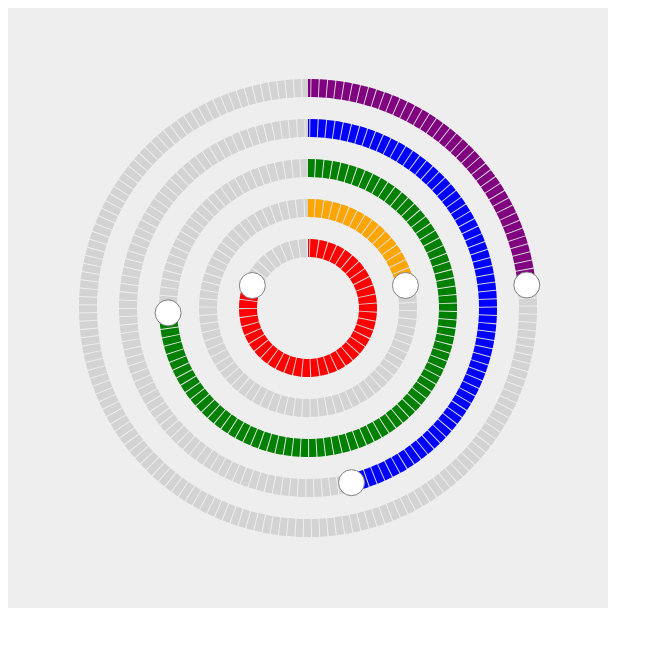
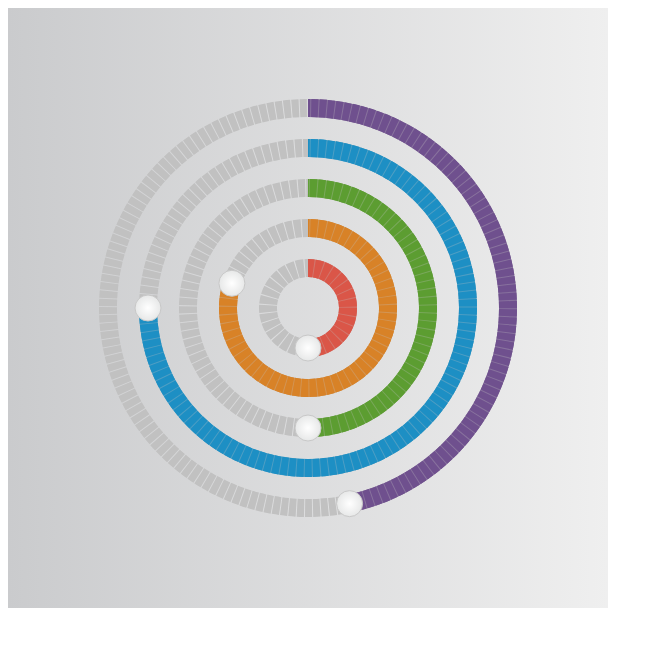
Before and after one commit to Superlukec/circular-slider, a website built with Vite: page index.html in a window 1280 px wide. Shown: the whole page, without its empty margins (0-663 px from the left). Built offline with nearby package versions, Linux system fonts and the light colour scheme.

Commit message:
Circular slider adapts radius - input from user

```diff
--- a/index.html
+++ b/index.html
@@ -7,7 +7,7 @@
     <title>Circular Slider</title>
   </head>
   <body>
-    <div id="slider-holder"></div>
+    <div id="app"></div>
     <script type="module" src="/src/main.ts"></script>
   </body>
 </html>
--- a/src/main.ts
+++ b/src/main.ts
@@ -2,44 +2,43 @@ import { Slider } from './sliderClass';
 import './style.css'
 
 let slider1 = new Slider(
-  '#slider-holder',
-  600,
-  600,
+  '#app',
+  200,
   [{
     name: 'Transportation',
-    value: 750,
+    value: 350,
     step: 1,
-    maxValue: 1000,
+    maxValue: 750,
     minValue: 0,
-    color: 'purple',
+    color: '#6f508e',
   }, {
     name: 'Food',
     value: 750,
     step: 1,
     maxValue: 1000,
     minValue: 0,
-    color: 'blue',
+    color: '#1d8fc4',
   }, {
     name: 'Insurance',
     value: 500,
     step: 10,
     maxValue: 1000,
     minValue: 0,
-    color: 'green',
+    color: '#5c9d31',
   }, {
     name: 'Entertainment',
     value: 800,
     step: 1,
     maxValue: 1000,
     minValue: 0,
-    color: 'orange',
+    color: '#d88227',
   }, {
     name: 'Health Care',
     value: 200,
     step: 100,
-    maxValue: 1000,
+    maxValue: 400,
     minValue: 0,
-    color: 'red',
+    color: '#da5648',
   }]
 );
 slider1.draw();
--- a/src/sliderClass.ts
+++ b/src/sliderClass.ts
@@ -2,9 +2,9 @@ interface SliderVariable {
   name: string;
   value: number;
   color: string;
-  maxValue?: number;
-  minValue?: number;
-  step?: number;
+  maxValue: number;
+  minValue: number;
+  step: number;
 }
 
 interface Coordinates {
@@ -14,12 +14,13 @@ interface Coordinates {
 
 export class Slider {
 
-  container: string;
-  radius!: number;
-  width: number;
-  heigth: number
-  sliders: SliderVariable[];
+  private container!: string;
+  private radius!: number;
+  private width!: number;
+  private heigth!: number
+  private sliders!: SliderVariable[];
 
+  private legend!: HTMLDivElement;
   private svg!: SVGElement;
   private slidersInfo: SVGElement[] = [];
   private sliderAngle: number[] = [];
@@ -29,20 +30,34 @@ export class Slider {
 
   constructor(
     container: string,
-    // radius: number,
-    width: number,
-    height: number,
+    radius: number,
     sliders: SliderVariable[]) {
+
+    const containerDOM: HTMLDivElement | null = document.querySelector<HTMLDivElement>(container);
+    if (!containerDOM) {
+      alert('Element not found');
+      return;
+    }
+
+    containerDOM.style.display = 'flex';
+
     this.container = container;
-    this.width = width;
-    this.heigth = height;
+    this.radius = radius;
+    this.width = containerDOM.offsetWidth;
+    this.heigth = containerDOM.offsetHeight;
     this.sliders = [...sliders];
+
+    this.legend = document.createElement('div');
+    this.legend.setAttribute('id', 'legend');
+    //this.legend.style.width = '200px';
+
+
+    //containerDOM!.appendChild(this.legend);
 
     const svg = document.createElementNS('http://www.w3.org/2000/svg', 'svg');
     svg.setAttribute('id', 'slider-holder')
-    svg.setAttribute('width', "" + this.heigth)
+    svg.setAttribute('width', "" + this.width)
     svg.setAttribute('height', "" + this.heigth)
-    svg.style.background = '#eee';
     svg.setAttribute('transform', `rotate(-${this.sliderRotationOffset})`);
 
     svg.addEventListener('mousedown', this.mouseEventStart)
@@ -54,15 +69,30 @@ export class Slider {
 
     this.svg = svg;
 
+    containerDOM!.appendChild(this.svg);
+
     this.sliderAngle = sliders.map((s) => {
-      return Math.floor(Math.random() * 260 + 50);
+      return this.calculateAngleBasedOnValue(s); //Math.floor(Math.random() * 260 + 50);
     })
+
+  }
+
+  calculateAngleBasedOnValue = (s: SliderVariable) => {
+
+    let angle = s.value * 360 / s.maxValue;
+
+    if (angle === 360) angle = 359;
+
+    return angle;
+  }
+
+  calculateValueBasedOnAngle = (s: SliderVariable, angle: number):number => {
+      return Math.ceil(s.maxValue * angle / 360);
   }
 
   // progress slider
-  generateArcForactiveSlider = (x: number, y: number, radius: number, endAngle: number) => {
+  private generateArcForActiveSlider = (x: number, y: number, radius: number, endAngle: number) => {
     let startAngle = 0;
-    //let endAngle = 180;
 
     let start = this.polarToCartesian(x, y, radius, endAngle)
     let end = this.polarToCartesian(x, y, radius, startAngle)
@@ -75,7 +105,7 @@ export class Slider {
   }
 
   // Converts a polar coordinate (r,theta) to cartesian (x,y).
-  polarToCartesian = (centerX: number, centerY: number, radius: number, angleDegree: number): Coordinates => {
+  private polarToCartesian = (centerX: number, centerY: number, radius: number, angleDegree: number): Coordinates => {
 
     const theta = (angleDegree) * (Math.PI / 180);
 
@@ -86,66 +116,10 @@ export class Slider {
   }
 
   // Converts a polar coordinate
-  sliderButtonCenter = (angle: number, r: number): Coordinates => {
+  private sliderButtonCenter = (angle: number, r: number): Coordinates => {
     const x = this.width / 2 + Math.cos(angle) * r;
     const y = this.heigth / 2 + Math.sin(angle) * r;
     return { x, y };
-  }
-
-  draw = () => {
-
-
-    this.svg.innerHTML = '';
-
-    let stepper = this.sliders.length * 40 + 20;
-
-    // we iterate sliders
-    this.sliders.map((s: SliderVariable, i: number) => {
-
-
-      const group = document.createElementNS('http://www.w3.org/2000/svg', 'g');
-
-      const slider: SVGElement = document.createElementNS('http://www.w3.org/2000/svg', 'circle');
-      slider.setAttribute('id', s.name)
-      slider.setAttribute('cx', "" + this.width / 2);
-      slider.setAttribute('cy', "" + this.heigth / 2);
-      slider.setAttribute('r', stepper.toString());
-      slider.setAttribute('stroke-width', '18');
-      slider.setAttribute('stroke-dasharray', '7 1');
-      slider.setAttribute('stroke', 'lightgray');
-      slider.setAttribute('fill', 'transparent');
-
-      this.slidersInfo.push(slider);
-      group.appendChild(slider);
-
-
-      const activeSlider: SVGElement = document.createElementNS('http://www.w3.org/2000/svg', 'path');
-      activeSlider.setAttribute('id', `progress-slider-${i}`);
-      activeSlider.setAttribute('d', this.generateArcForactiveSlider(this.width / 2, this.heigth / 2, stepper, this.sliderAngle[i]))
-      activeSlider.setAttribute('stroke-width', '18');
-      activeSlider.setAttribute('stroke-dasharray', '7 1');
-      activeSlider.setAttribute('stroke', s.color);
-      activeSlider.setAttribute('fill', 'transparent');
-
-      group.appendChild(activeSlider);
-
-      const sliderButtonLocation = this.sliderButtonCenter(this.sliderAngle[i] * ((Math.PI * 2) / 360), <any>slider.getAttribute('r'));
-
-      const sliderButton = document.createElementNS('http://www.w3.org/2000/svg', 'circle');
-      sliderButton.setAttribute('cx', "" + sliderButtonLocation.x);
-      sliderButton.setAttribute('cy', "" + sliderButtonLocation.y);
-      sliderButton.setAttribute('r', '13');
-      sliderButton.setAttribute('fill', 'white');
-      sliderButton.setAttribute('stroke-width', '1');
-      sliderButton.setAttribute('stroke', 'gray');
-      group.appendChild(sliderButton);
-
-      this.svg.appendChild(group);
-
-      stepper -= 40
-    })
-
-    document.querySelector<HTMLDivElement>(this.container)!.appendChild(this.svg);
   }
 
   private getMouseAngleInDegree = (x: number, y: number): number => {
@@ -158,40 +132,7 @@ export class Slider {
     return degrees;
   }
 
-  private mouseEventStart = (evt: any): Coordinates | null => {
-
-    this.mouseActive = true;
-
-    let e: any = evt.target;
-
-    let dim = this.svg.getBoundingClientRect();
-
-    // we get mouse event coordinates
-    let clientX = evt.clientX;
-    let clientY = evt.clientY;
-
-    // if touch event
-    if (window.TouchEvent && evt instanceof TouchEvent) {
-      clientX = e.touches[0].clientX;
-      clientY = e.touches[0].clientY;
-    }
-
-    let x = clientX - dim.left;
-    let y = clientY - dim.top;
-
-    let degrees = this.getMouseAngleInDegree(x, y);
-
-    this.sliderAngle[this.findSlider(x, y)] = degrees;
-
-    this.draw();
-
-    return {x, y}
-  }
-
-  private mouseMove = (evt: any) => {
-    if (!this.mouseActive) {
-      return;
-    }
+  private getMouseXY = (evt: any): Coordinates => {
 
     let e: any = evt.target;
     let dim = this.svg.getBoundingClientRect();
@@ -209,7 +150,35 @@ export class Slider {
     let x = clientX - dim.left;
     let y = clientY - dim.top;
 
-    let degrees = this.getMouseAngleInDegree(x, y);
+    return { x, y }
+  }
+
+  private mouseEventStart = (evt: any) => {
+
+    this.mouseActive = true;
+
+    let mouseCoordinates = this.getMouseXY(evt);
+
+    let degrees = this.getMouseAngleInDegree(mouseCoordinates.x, mouseCoordinates.y);
+
+    this.sliderAngle[this.findSlider(mouseCoordinates.x, mouseCoordinates.y)] = degrees;
+
+    console.log(this.calculateValueBasedOnAngle(this.sliders[this.findSlider(mouseCoordinates.x, mouseCoordinates.y)], degrees))
+    console.log('radius', this.findSlider(mouseCoordinates.x, mouseCoordinates.y), this.slidersInfo[this.findSlider(mouseCoordinates.x, mouseCoordinates.y)])
+
+    this.draw();
+
+
+  }
+
+  private mouseMove = (evt: any) => {
+    if (!this.mouseActive) {
+      return;
+    }
+
+    let mouseCoordinates = this.getMouseXY(evt);
+
+    let degrees = this.getMouseAngleInDegree(mouseCoordinates.x, mouseCoordinates.y);
 
     this.sliderAngle[this.activeSlider] = degrees;
 
@@ -221,7 +190,7 @@ export class Slider {
   }
 
   private findSlider(x: number, y: number): number {
-    const distanceFromCenter = Math.hypot(x - this.width/2, y - this.heigth/2);
+    const distanceFromCenter = Math.hypot(x - this.width / 2, y - this.heigth / 2);
 
     let shortestDistance = Infinity;
     let selectedSlider = -1;
@@ -239,4 +208,115 @@ export class Slider {
     this.activeSlider = selectedSlider;
     return selectedSlider;
   }
+
+  draw = () => {
+
+    let fullCircle = this.radius * 2;
+
+    let sliderCircleSpace = (fullCircle / this.sliders.length) / 2;
+    let sliderCounter = this.sliders.length;
+
+    /*
+    this.sliders.map((s: SliderVariable) => {
+      console.log(smaller * tmp)
+      tmp--;
+    })*/
+
+
+    /*
+    let calculateDistance = 0;
+
+    this.sliders.length
+    this.width*/
+
+    let elements = '';
+
+    this.sliders.map((s) => {
+      elements += '<li>' + s.name + '</li>'
+    })
+
+    this.legend.innerHTML = `
+      <ul>
+        ${elements}
+      </ul>
+    `;
+
+
+
+    // we reset the view
+    this.svg.innerHTML = '';
+
+    // gradient definition
+    let defs = document.createElementNS('http://www.w3.org/2000/svg', 'defs');
+    defs.innerHTML = `
+    <radialGradient id="radialGradient">
+      <stop offset="0%" stop-color="white" />
+      <stop offset="95%" stop-color="#e8e9e9" />
+    </radialGradient>
+    `
+
+    this.svg.appendChild(defs)
+
+    // space between sliders
+    let stepper = 0;
+
+    // we iterate sliders
+    this.sliders.map((s: SliderVariable, i: number) => {
+
+      stepper = sliderCircleSpace * sliderCounter;
+      sliderCounter--;
+      //console.log('stepper', stepper)
+
+      const group = document.createElementNS('http://www.w3.org/2000/svg', 'g');
+
+      const slider: SVGElement = document.createElementNS('http://www.w3.org/2000/svg', 'circle');
+      slider.setAttribute('id', s.name)
+      slider.setAttribute('cx', "" + this.width / 2);
+      slider.setAttribute('cy', "" + this.heigth / 2);
+      slider.setAttribute('r', "" + stepper);
+      slider.setAttribute('stroke-width', '18');
+      slider.setAttribute('stroke-dasharray', '7 1');
+      slider.setAttribute('stroke', '#c1c1c1');
+      slider.setAttribute('fill', 'transparent');
+
+      this.slidersInfo.push(slider);
+      group.appendChild(slider);
+
+
+      const activeSliderBg: SVGElement = document.createElementNS('http://www.w3.org/2000/svg', 'path');
+      activeSliderBg.setAttribute('id', `progress-slider-${i}`);
+      activeSliderBg.setAttribute('d', this.generateArcForActiveSlider(this.width / 2, this.heigth / 2, stepper, this.sliderAngle[i]))
+      activeSliderBg.setAttribute('stroke-width', '18');
+      activeSliderBg.setAttribute('stroke', s.color);
+      activeSliderBg.setAttribute('opacity', '.7');
+      activeSliderBg.setAttribute('fill', 'transparent');
+      group.appendChild(activeSliderBg);
+
+      const activeSlider: SVGElement = document.createElementNS('http://www.w3.org/2000/svg', 'path');
+      activeSlider.setAttribute('id', `progress-slider-${i}`);
+      activeSlider.setAttribute('d', this.generateArcForActiveSlider(this.width / 2, this.heigth / 2, stepper, this.sliderAngle[i]))
+      activeSlider.setAttribute('stroke-width', '18');
+      activeSlider.setAttribute('stroke-dasharray', '7 1');
+      activeSlider.setAttribute('stroke', s.color);
+      activeSlider.setAttribute('fill', 'transparent');
+      group.appendChild(activeSlider);
+
+      const sliderButtonLocation = this.sliderButtonCenter(this.sliderAngle[i] * ((Math.PI * 2) / 360), <any>slider.getAttribute('r'));
+
+      const sliderButton = document.createElementNS('http://www.w3.org/2000/svg', 'circle');
+      sliderButton.setAttribute('cx', "" + sliderButtonLocation.x);
+      sliderButton.setAttribute('cy', "" + sliderButtonLocation.y);
+      sliderButton.setAttribute('r', '13');
+      sliderButton.setAttribute('fill', `url('#radialGradient')`);
+      sliderButton.setAttribute('stroke-width', '1');
+      sliderButton.setAttribute('stroke', '#c8c8c8');
+      group.appendChild(sliderButton);
+
+      this.svg.appendChild(group);
+
+      //stepper -= 40;
+    })
+
+
+  }
 }
--- a/src/style.css
+++ b/src/style.css
@@ -1,4 +1,6 @@
-#slider-holder {
+#app {
     width: 600px;
     height: 600px;
+    background: rgb(238,238,238);
+    background: linear-gradient(90deg, #cacbcd 0%, #efefef 100%);
 }
```
